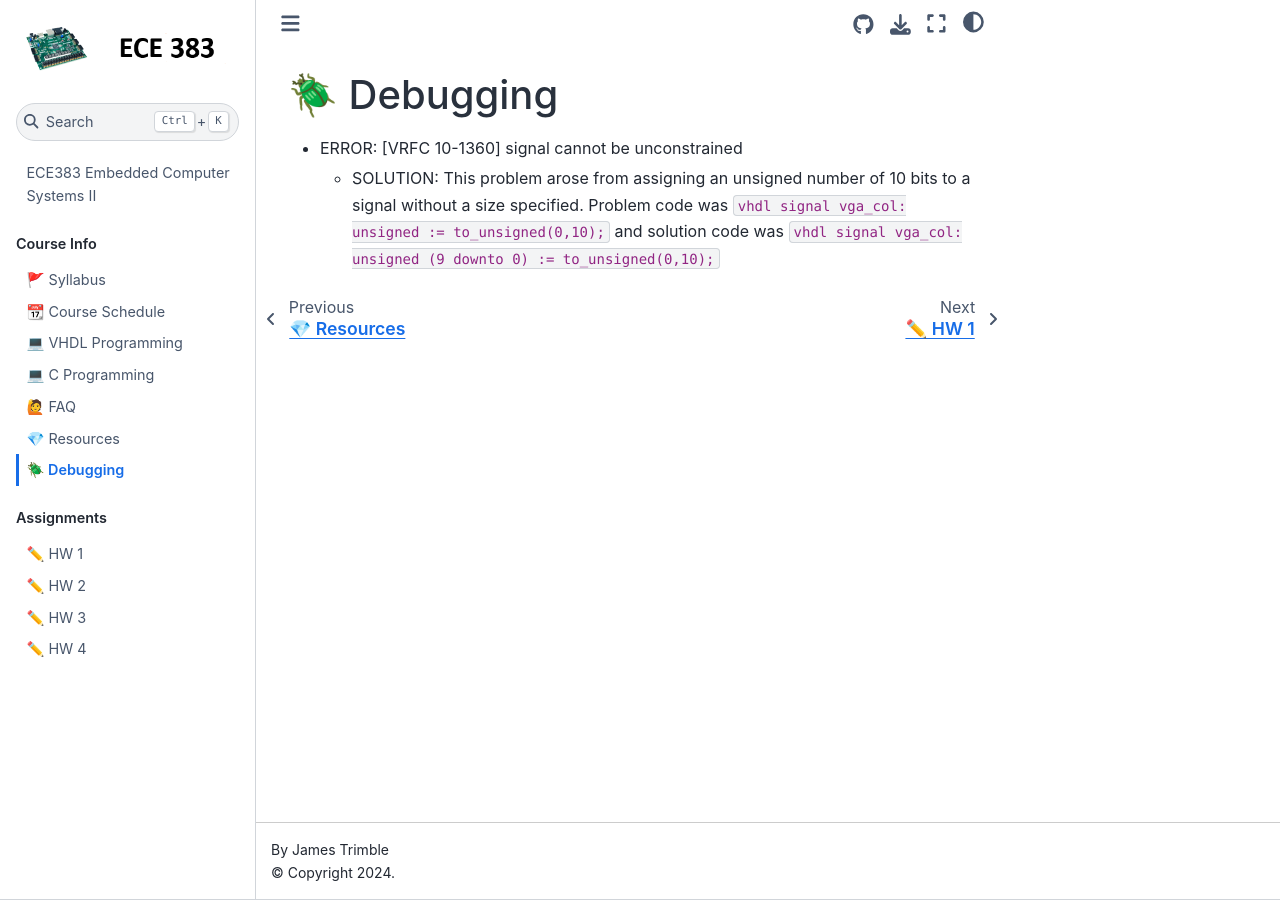
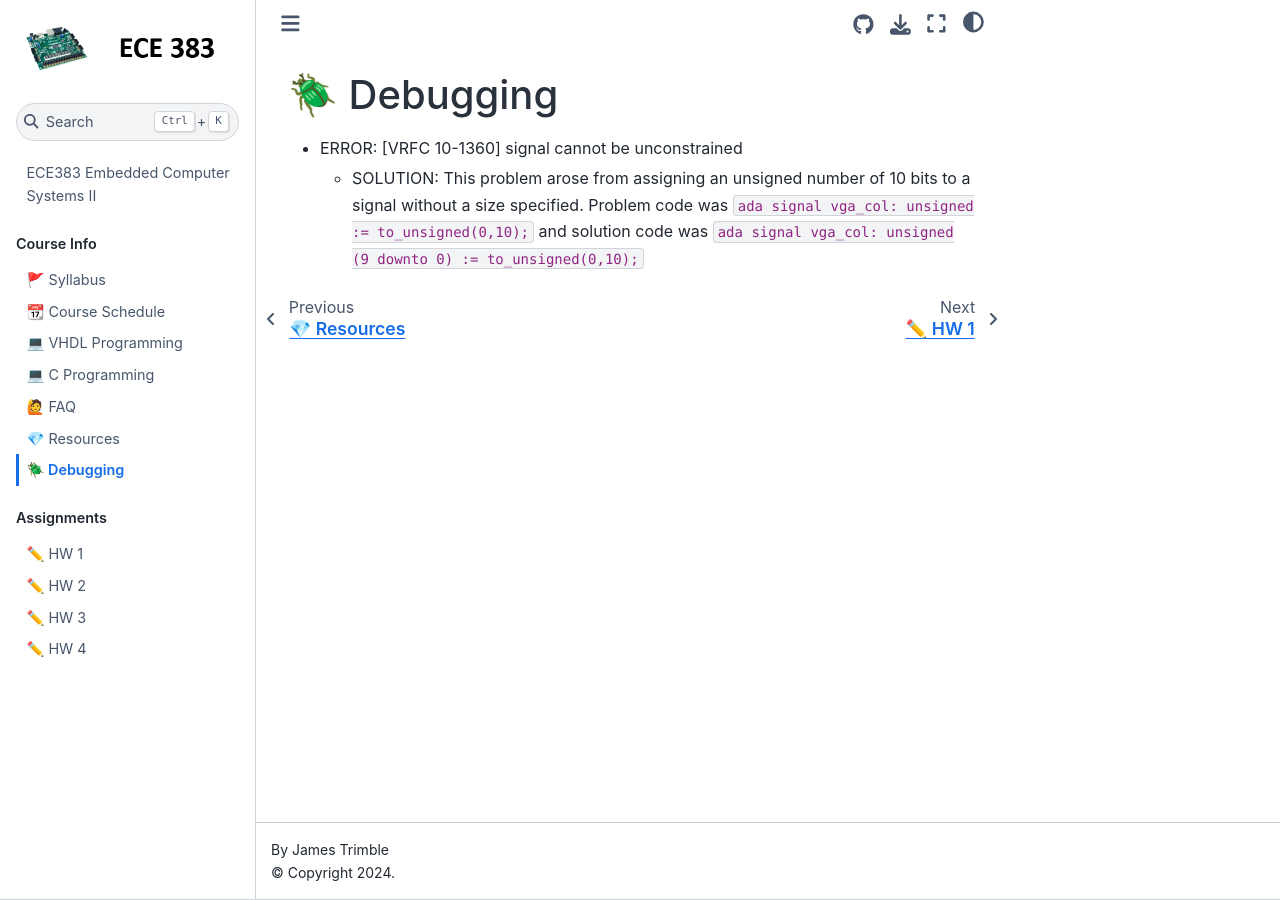
Before and after one commit to USAFA-ECE/ece383, a Jupyter Book: the page built from book/debugging.md, in a window 1280 px wide. Built offline with Jupyter Book 1.0.4 settings and Sphinx 7.4.7 and the Sphinx Book theme 1.1.4, drawn with Linux system fonts in a browser that asks for light colours; pages that are not in the unit, such as notebooks, are missing from menus.

Commit message:
Update debugging.md

````diff
--- a/book/debugging.md
+++ b/book/debugging.md
@@ -2,4 +2,4 @@
 
 - ERROR: [VRFC 10-1360] signal cannot be unconstrained
   - SOLUTION: This problem arose from assigning an unsigned number of 10 bits to a signal without a size specified.
-  Problem code was ```vhdl signal vga_col: unsigned := to_unsigned(0,10);``` and solution code was ```vhdl signal vga_col: unsigned (9 downto 0) := to_unsigned(0,10);```
+  Problem code was ```ada signal vga_col: unsigned := to_unsigned(0,10);``` and solution code was ```ada signal vga_col: unsigned (9 downto 0) := to_unsigned(0,10);```
````
